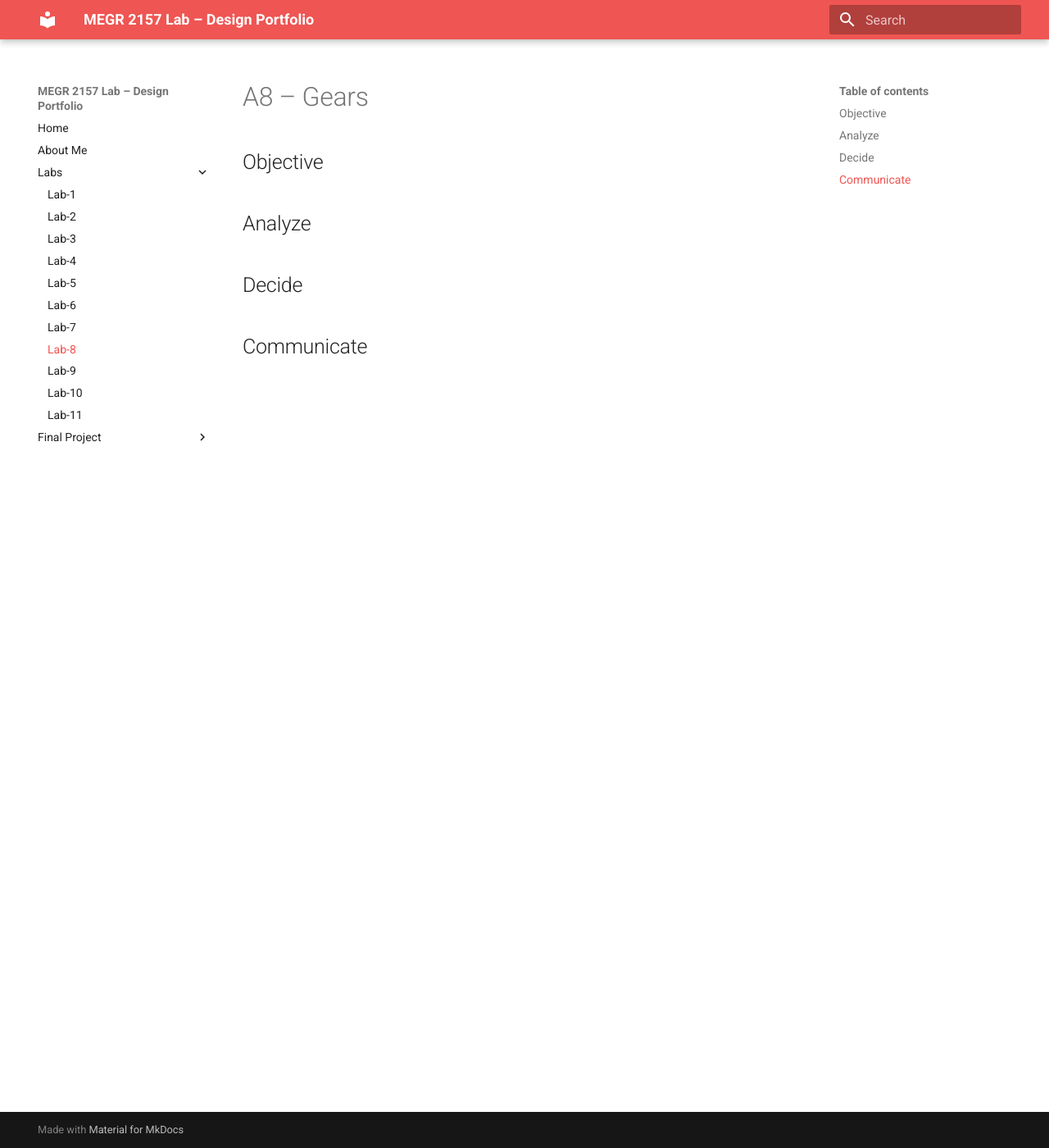
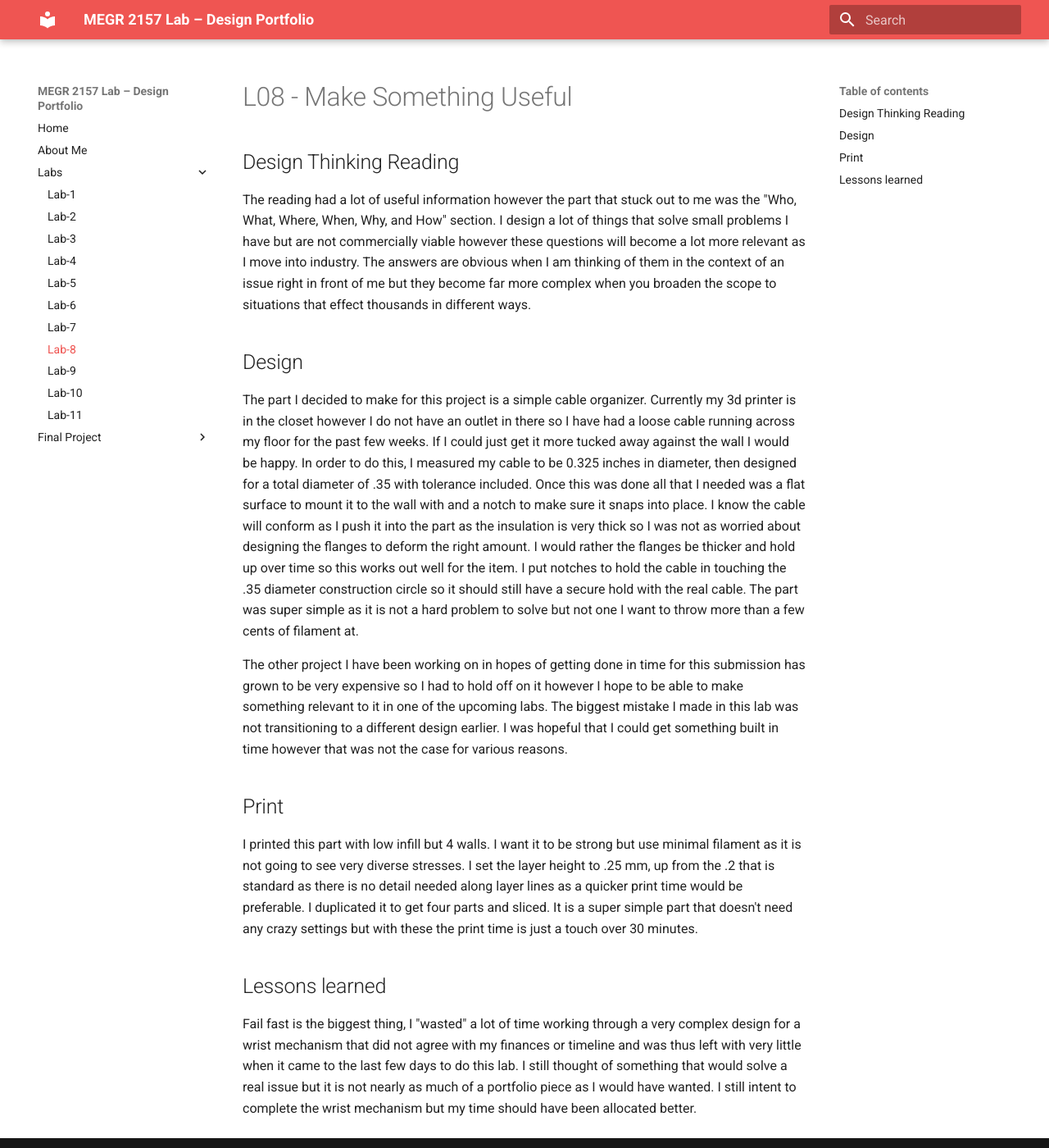
Before and after one commit to jmcadam4/James-McAdam-MEGR-2156-lab, an MkDocs documentation site: the page built from docs/Labs/L08/index.md, in a window 1280 px wide and 1400 px high. Shown: the whole window at 82% size. Built offline with MkDocs 1.6.1 and Material for MkDocs 9.7.7, drawn with Linux system fonts in a browser that asks for light colours.

Commit message:
Update index.md

```diff
--- a/docs/Labs/L08/index.md
+++ b/docs/Labs/L08/index.md
@@ -1,12 +1,20 @@
-# A8 – Gears
+# L08 - Make Something Useful
 
-## Objective
+## Design Thinking Reading
+
+The reading had a lot of useful information however the part that stuck out to me was the "Who, What, Where, When, Why, and How" section. I design a lot of things that solve small problems I have but are not commercially viable however these questions will become a lot more relevant as I move into industry. The answers are obvious when I am thinking of them in the context of an issue right in front of me but they become far more complex when you broaden the scope to situations that effect thousands in different ways.
+
+## Design
+
+The part I decided to make for this project is a simple cable organizer. Currently my 3d printer is in the closet however I do not have an outlet in there so I have had a loose cable running across my floor for the past few weeks. If I could just get it more tucked away against the wall I would be happy. In order to do this, I measured my cable to be 0.325 inches in diameter, then designed for a total diameter of .35 with tolerance included. Once this was done all that I needed was a flat surface to mount it to the wall with and a notch to make sure it snaps into place. I know the cable will conform as I push it into the part as the insulation is very thick so I was not as worried about designing the flanges to deform the right amount. I would rather the flanges be thicker and hold up over time so this works out well for the item. I put notches to hold the cable in touching the .35 diameter construction circle so it should still have a secure hold with the real cable. The part was super simple as it is not a hard problem to solve but not one I want to throw more than a few cents of filament at.
+
+The other project I have been working on in hopes of getting done in time for this submission has grown to be very expensive so I had to hold off on it however I hope to be able to make something relevant to it in one of the upcoming labs. The biggest mistake I made in this lab was not transitioning to a different design earlier. I was hopeful that I could get something built in time however that was not the case for various reasons.
+
+## Print
+
+I printed this part with low infill but 4 walls. I want it to be strong but use minimal filament as it is not going to see very diverse stresses. I set the layer height to .25 mm, up from the .2 that is standard as there is no detail needed along layer lines as a quicker print time would be preferable. I duplicated it to get four parts and sliced. It is a super simple part that doesn't need any crazy settings but with these the print time is just a touch over 30 minutes.
 
 
-## Analyze
+## Lessons learned
 
-
-## Decide
-
-
-## Communicate
+Fail fast is the biggest thing, I "wasted" a lot of time working through a very complex design for a wrist mechanism that did not agree with my finances or timeline and was thus left with very little when it came to the last few days to do this lab. I still thought of something that would solve a real issue but it is not nearly as much of a portfolio piece as I would have wanted. I still intent to complete the wrist mechanism but my time should have been allocated better.
```
